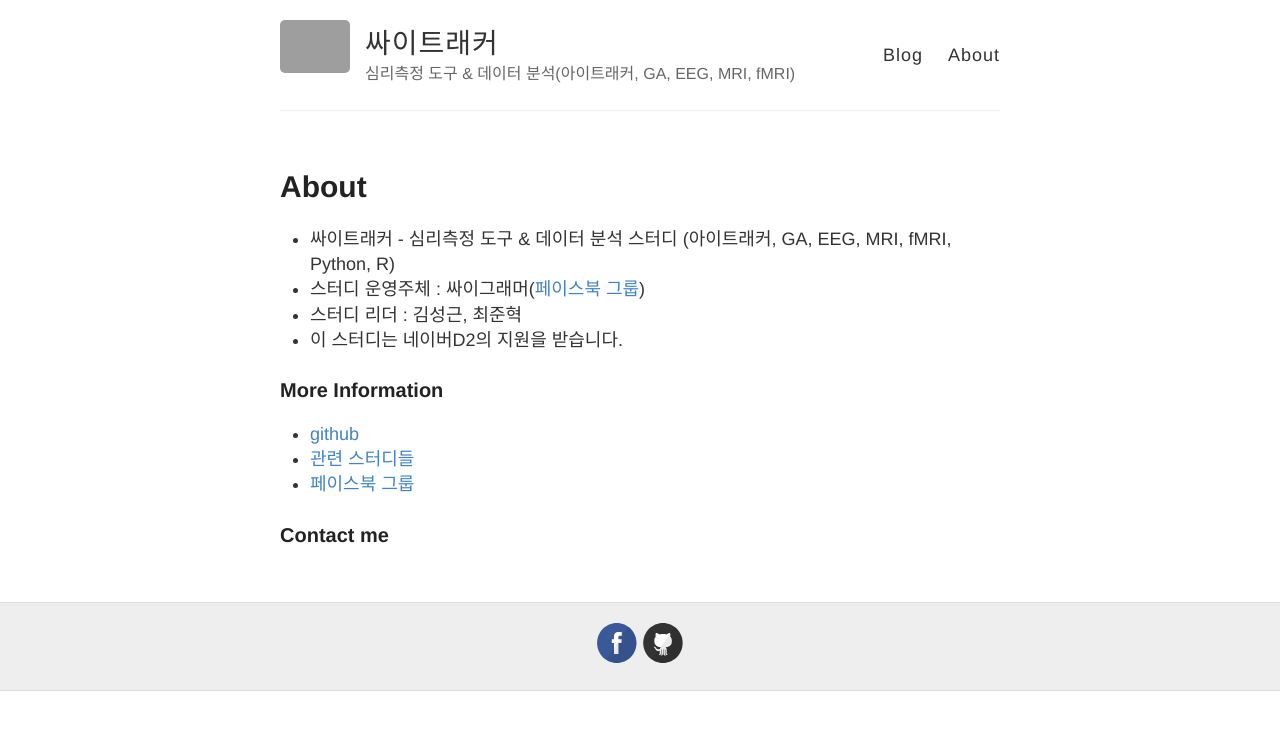
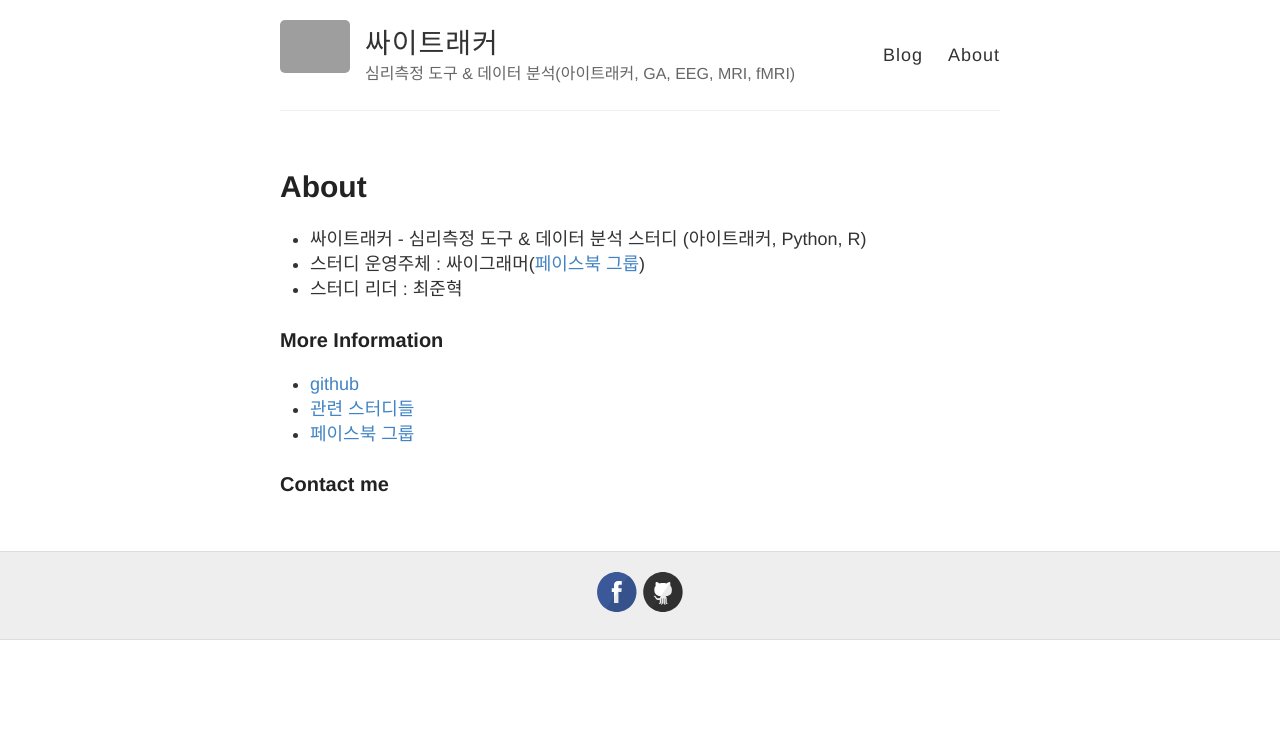
Before and after one commit to psygrammer/psytracker, a Jekyll site: the page built from about.md, in a window 1280 px wide. Shown: the top 730 px of the page. Built offline with Jekyll 4.4.1, drawn with Linux system fonts in a browser that asks for light colours; Markdown is read by kramdown in place of the engine named in the settings; grey boxes are pictures that could not be loaded.

Commit message:
Update about.md

```diff
--- a/about.md
+++ b/about.md
@@ -4,10 +4,9 @@ title: About
 permalink: /about/
 ---
 
-* 싸이트래커 - 심리측정 도구 & 데이터 분석 스터디 (아이트래커, GA, EEG, MRI, fMRI, Python, R)
+* 싸이트래커 - 심리측정 도구 & 데이터 분석 스터디 (아이트래커, Python, R)
 * 스터디 운영주체 : 싸이그래머([페이스북 그룹](https://www.facebook.com/groups/psygrammer/))
-* 스터디 리더 : 김성근, 최준혁
-* 이 스터디는 네이버D2의 지원을 받습니다.
+* 스터디 리더 : 최준혁
 
 ### More Information
 
```
